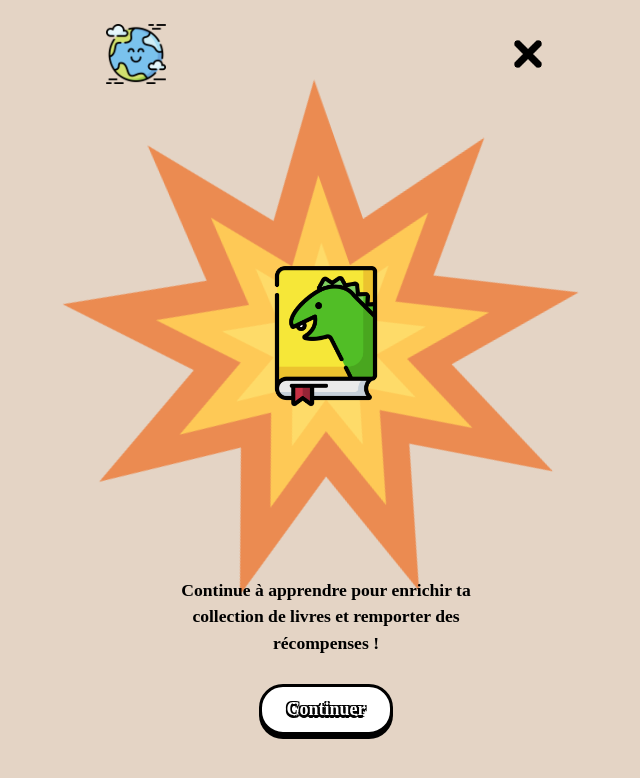
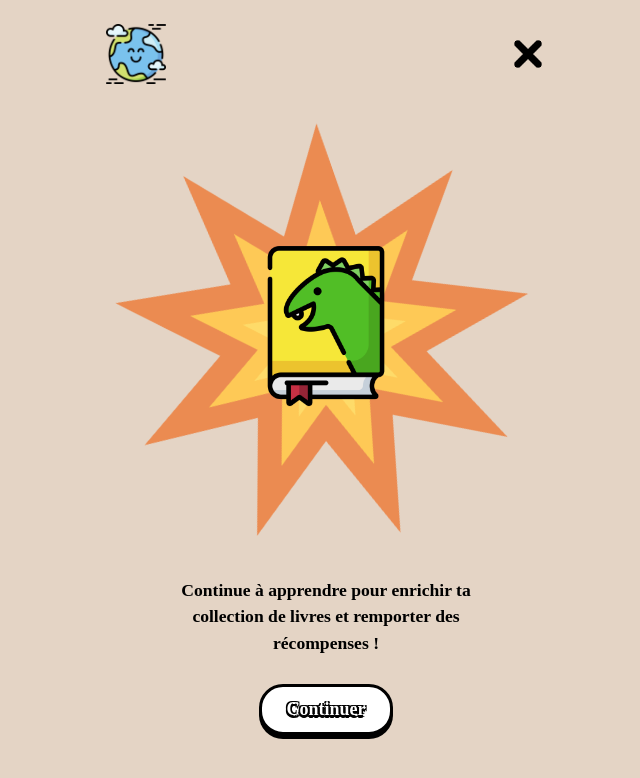
Before and after one commit to ramynbl/wiki-learn, a Next.js app: page /results/1 in a window 1280 px wide. Shown: the top 778 px of the page, without its empty margins (314-954 px from the left). Built offline with nearby package versions, Linux system fonts and the light colour scheme.

Commit message:
Fix : En desktop 1440x900 il avait un conflit sur les container dans card .answerSheet

```diff
--- a/src/app/quiz/[topicId]/Quiz.module.css
+++ b/src/app/quiz/[topicId]/Quiz.module.css
@@ -2,9 +2,10 @@
 .page {
   display: flex;
   flex-direction: column;
-  min-height: 100svh;
+  min-height: 100vh;
   background-color: var(--color-beige);
   box-sizing: border-box;
+  align-items: center; /* Centrage horizontal global */
 }
 
 /* ===== HEADER (globe + croix) ===== */
@@ -13,6 +14,7 @@
   align-items: center;
   justify-content: space-between;
   width: 100%;
+  max-width: 480px; /* On limite la largeur du contenu utile */
   padding: 24px 20px 0;
   flex-shrink: 0;
 }
@@ -41,6 +43,8 @@
 
 /* ===== PROGRESS BAR ===== */
 .progressWrapper {
+  width: 100%;
+  max-width: 480px;
   padding: 16px 20px 0;
   flex-shrink: 0;
 }
@@ -50,6 +54,8 @@
   display: flex;
   flex-direction: column;
   align-items: center;
+  width: 100%;
+  max-width: 480px;
   padding: 24px 24px 32px;
   gap: 16px;
   flex-shrink: 0;
@@ -72,6 +78,7 @@
 
 /* ===== ZONE RÉPONSES (bottom sheet avec cadre-question.png) ===== */
 .answerSheet {
+  width: 100%;
   flex: 1;
   background-image: url('/assets/components/cadre-question.png');
   background-size: 100% 100%;
@@ -80,23 +87,24 @@
   padding: 40px 24px 32px;
   display: flex;
   flex-direction: column;
+  align-items: center;
   justify-content: center;
 }
 
-/* Grille 2×2 pour les réponses courtes */
 .gridAnswers {
   display: grid;
   grid-template-columns: 1fr 1fr;
   gap: 16px;
   width: 100%;
+  max-width: 440px;
 }
 
-/* Liste empilée pour les réponses longues */
 .listAnswers {
   display: flex;
   flex-direction: column;
   gap: 14px;
   width: 100%;
+  max-width: 440px;
 }
 
 /* ===== ÉCRAN DE TRANSITION ===== */
@@ -106,6 +114,8 @@
   align-items: center;
   justify-content: center;
   flex: 1;
+  width: 100%;
+  max-width: 480px;
   padding: 40px 32px;
   gap: 32px;
   text-align: center;
@@ -127,26 +137,25 @@
 }
 
 /* ===== DESKTOP ===== */
-@media (min-width: 768px) {
-  /* La partie haute (header, question) reste centrée sur 480px */
-  .page {
-    max-width: 480px;
-    margin: 0 auto;
-  }
-
-  /*
-    Le cadre de réponses doit prendre TOUTE la largeur de la fenêtre.
-    "Full-bleed technique" : on sort violemment du parent 480px avec des marges négatives.
-    margin-left/right = -(50vw - 50% du parent) → ça aligne l'élément sur les bords de la fenêtre.
-    On repasse ensuite width à 100vw pour couvrir toute la fenêtre.
-  */
+@media (min-width: 1024px) {
   .answerSheet {
     background-image: url('/assets/components/cadre-question-desktop.png');
+    /* On force le plein écran quoi qu'il arrive (full-bleed technique) */
     margin-left: calc(50% - 50vw);
     margin-right: calc(50% - 50vw);
     width: 100vw;
-    /* Le contenu interne reste centré et pas trop large */
+    /* On ajuste le padding interne pour que les boutons restent centrés sur 560px max environ */
     padding-left: max(24px, calc(50vw - 280px));
     padding-right: max(24px, calc(50vw - 280px));
   }
 }
+
+/* Très grands écrans (1900px+ ou écrans larges) */
+@media (min-width: 1440px) and (min-height: 900px) {
+  .header, .progressWrapper, .questionSection, .transitionScreen {
+    max-width: 580px; /* Plus large pour les écrans géants */
+  }
+  .gridAnswers, .listAnswers {
+    max-width: 520px;
+  }
+}
--- a/src/app/results/[topicId]/Results.module.css
+++ b/src/app/results/[topicId]/Results.module.css
@@ -2,9 +2,10 @@
 .page {
   display: flex;
   flex-direction: column;
-  min-height: 100svh;
+  min-height: 100vh;
   background-color: var(--color-beige);
   box-sizing: border-box;
+  align-items: center; /* Centrage horizontal global */
 }
 
 /* ===== HEADER ===== */
@@ -13,6 +14,7 @@
   align-items: center;
   justify-content: space-between;
   width: 100%;
+  max-width: 480px;
   padding: 24px 20px 0;
   flex-shrink: 0;
 }
@@ -46,6 +48,8 @@
   flex-direction: column;
   align-items: center;
   justify-content: center;
+  width: 100%;
+  max-width: 480px;
   padding: 40px 28px;
   gap: 28px;
   text-align: center;
@@ -63,14 +67,15 @@
   text-align: center;
   line-height: 1.35;
   position: relative;
-  z-index: 10; /* Toujours au dessus de l'explosion */
+  z-index: 10;
 }
 
 /* Zone pour le livre + explosion */
 .rewardWrapper {
   position: relative;
-  width: 320px;
-  height: 420px; /* Augmenté pour éviter que l'explosion ne mange le texte */
+  width: 100%;
+  max-width: 320px;
+  height: 420px;
   display: flex;
   align-items: center;
   justify-content: center;
@@ -124,7 +129,7 @@
   line-height: 1.5;
   max-width: 320px;
   position: relative;
-  z-index: 10; /* Devant l'explosion */
+  z-index: 10;
 }
 
 /* ===== PHASE 3 : ZONE CHOIX ===== */
@@ -162,29 +167,8 @@
 }
 
 /* ===== DESKTOP ===== */
-@media (min-width: 768px) {
-  .page {
-    max-width: 480px;
-    margin: 0 auto;
-  }
-
-  .heroImage {
-    width: 140px;
-    height: 140px;
-  }
-
-  .rewardWrapper {
-    width: 100%;
-    height: 400px;
-    margin-top: 0;
-  }
-
-  .explosionContainer {
-    width: 500px;
-    height: 500px;
-  }
-
-  .choiceSection {
-    max-width: 400px;
+@media (min-width: 1440px) and (min-height: 900px) {
+  .header, .centerContent {
+    max-width: 580px;
   }
 }
--- a/src/app/reward/[topicId]/Reward.module.css
+++ b/src/app/reward/[topicId]/Reward.module.css
@@ -2,9 +2,10 @@
 .page {
   display: flex;
   flex-direction: column;
-  min-height: 100svh;
+  min-height: 100vh;
   background-color: var(--color-beige);
   box-sizing: border-box;
+  align-items: center; /* Centrage horizontal global */
 }
 
 /* ===== HEADER ===== */
@@ -13,6 +14,7 @@
   align-items: center;
   justify-content: space-between;
   width: 100%;
+  max-width: 480px;
   padding: 24px 20px 0;
   flex-shrink: 0;
 }
@@ -46,7 +48,9 @@
   flex-direction: column;
   align-items: center;
   justify-content: center;
-  padding: 20px 28px 60px; /* Un peu plus de padding bas pour remonter le tout si besoin */
+  width: 100%;
+  max-width: 480px;
+  padding: 20px 28px 60px;
   gap: 32px;
   text-align: center;
   position: relative;
@@ -61,7 +65,7 @@
 
 /* ===== BARRE DE PROGRESSION (PRELOADER) ===== */
 .progressContainer {
-  width: 80%;
+  width: 100%;
   max-width: 320px;
 }
 
@@ -88,11 +92,11 @@
 }
 
 /* ===== ZONE ILLUSTRATION (PAGES + EXPLOSION) ===== */
-/* Conteneur avec taille fixe pour que le centrage fonctionne parfaitement */
 .pagesWrapper {
   position: relative;
-  width: 320px;
-  height: 420px; /* Augmenté pour éviter que l'explosion ne mange le texte */
+  width: 100%;
+  max-width: 320px;
+  height: 420px;
   display: flex;
   align-items: center;
   justify-content: center;
@@ -100,7 +104,7 @@
 
 .pagesImageWrapper {
   position: relative;
-  z-index: 2; /* Devant l'explosion */
+  z-index: 2;
   display: flex;
   align-items: center;
   justify-content: center;
@@ -112,7 +116,6 @@
   object-fit: contain;
 }
 
-/* Ce container statique gère le centrage absolu par rapport à .pagesWrapper */
 .explosionContainer {
   position: absolute;
   top: 50%;
@@ -120,14 +123,13 @@
   transform: translate(-50%, -50%);
   width: 350px;
   height: 350px;
-  z-index: 1; /* Derrière les pages */
+  z-index: 1;
   display: flex;
   align-items: center;
   justify-content: center;
   pointer-events: none;
 }
 
-/* Le motion.div gère uniquement la rotation et le zoom */
 .explosionWrapper {
   width: 100%;
   height: 100%;
@@ -147,7 +149,7 @@
 .textContainer {
   margin-top: 10px;
   position: relative;
-  z-index: 10; /* Toujours au dessus de l'explosion */
+  z-index: 10;
 }
 
 .mainTitle {
@@ -158,29 +160,8 @@
 }
 
 /* ===== DESKTOP ===== */
-@media (min-width: 768px) {
-  .page {
-    max-width: 500px;
-    margin: 0 auto;
-  }
-
-  .pagesWrapper {
-    height: 360px; /* Réduit car les images sont plus petites */
-    margin-bottom: 20px;
-    }
-
-  .heroImage {
-    width: 140px;
-    height: 140px;
-  }
-
-  .explosionImage {
-    width: 380px;
-    height: 380px;
-  }
-
-  .pagesImage {
-    width: 160px;
-    height: 160px;
+@media (min-width: 1440px) and (min-height: 900px) {
+  .header, .centerContent {
+    max-width: 580px;
   }
 }
--- a/src/app/topic/[topicId]/[courseId]/Course.module.css
+++ b/src/app/topic/[topicId]/[courseId]/Course.module.css
@@ -2,14 +2,13 @@
 .page {
   display: flex;
   flex-direction: column;
-  min-height: 100svh;
+  min-height: 100vh;
   background-color: var(--color-beige);
-  padding: 32px 16px 40px; /* Padding ajusté pour respecter les bords dessinés de l'asset */
+  padding: 24px 16px;
   gap: 16px;
-  justify-content: center;
+  justify-content: space-between;
+  align-items: center;
   box-sizing: border-box;
-  /* On utilise l'asset de la carte fourni par le designer */
-  /* On ne met pas overflow: hidden ici pour laisser le stack respirer */
 }
 
 /* ===== HEADER ===== */
@@ -19,6 +18,7 @@
   justify-content: space-between;
   width: 100%;
   flex-shrink: 0;
+  max-width: 480px; /* On garde le header aligné avec la barre de progression */
 }
 
 .globeIcon {
@@ -44,18 +44,16 @@
 }
 
 /* ===== PROGRESS BAR (style Apple) ===== */
-
-/* La rangée qui contient dot + pill + dots */
 .progressRow {
   display: flex;
   align-items: center;
   gap: 8px;
   width: 100%;
+  max-width: 480px;
   flex-shrink: 0;
   height: 16px;
 }
 
-/* Chaque dot noir (step passé ou futur) */
 .progressDot {
   width: 24px;
   height: 14px;
@@ -64,7 +62,6 @@
   flex-shrink: 0;
 }
 
-/* La pill qui représente l'étape courante */
 .progressPill {
   flex: 1;
   height: 14px;
@@ -75,7 +72,6 @@
   position: relative;
 }
 
-/* Le fill blanc qui grossit de gauche à droite DANS la pill */
 .progressPillFill {
   position: absolute;
   left: 0;
@@ -86,14 +82,15 @@
 }
 
 /* ===== ZONE DU STACK DE CARTES ===== */
-
-/* Conteneur relatif — la taille est portée par la carte active */
 .cardArea {
   flex: 1;
+  width: 100%;
+  max-width: 480px;
   position: relative;
   display: flex;
-  align-items: flex-start;
+  align-items: center;
   justify-content: center;
+  margin: 0 auto;
 }
 
 .ghost {
@@ -110,25 +107,25 @@
 }
 
 .ghost:nth-child(1) {
-  transform: rotate(5deg) translate(22px, 8px);
+  transform: rotate(5deg) translate(5%, 1%);
   opacity: 0.4;
   z-index: 1;
 }
 
 .ghost:nth-child(2) {
-  transform: rotate(3.5deg) translate(15px, 5px);
+  transform: rotate(3.5deg) translate(3.5%, 0.8%);
   opacity: 0.55;
   z-index: 2;
 }
 
 .ghost:nth-child(3) {
-  transform: rotate(2deg) translate(9px, 3px);
+  transform: rotate(2deg) translate(2%, 0.5%);
   opacity: 0.75;
   z-index: 3;
 }
 
 .ghost:nth-child(4) {
-  transform: rotate(0.8deg) translate(4px, 1px);
+  transform: rotate(0.8deg) translate(1%, 0.2%);
   opacity: 0.9;
   z-index: 4;
 }
@@ -138,12 +135,11 @@
   position: relative;
   z-index: 10;
   width: 100%;
-  /* Le PNG porte son propre fond — on ne met AUCUNE background-color */
+  max-height: 85vh;
   background-image: url('/assets/components/card-cours.png');
   background-size: 100% 100%;
   background-repeat: no-repeat;
   background-color: transparent;
-  /* Padding interne pour que le contenu soit bien dans le cadre dessiné */
   padding: 40px 28px 48px;
   display: flex;
   flex-direction: column;
@@ -151,23 +147,19 @@
   justify-content: center;
   gap: 24px;
   cursor: pointer;
-  /* Ratio carte (portrait) */
   aspect-ratio: 0.6;
 }
 
-/* Titre de la carte */
 .cardTitle {
   text-align: center;
 }
 
-/* Image du pays */
 .cardImage {
   width: 150px;
   height: 110px;
   object-fit: contain;
 }
 
-/* Texte du fait */
 .factText {
   font-family: var(--font-lexend), sans-serif;
   font-size: 1rem;
@@ -213,14 +205,11 @@
   font-weight: 900;
 }
 
-/* Compteur "1/5" en bas à droite */
 .counter {
   align-self: flex-end;
 }
 
-/* ===== ZONES CLIQUABLES (gauche = retour, droite = suivant) ===== */
-
-/* Les 2 zones couvrent la carte entière sans toucher au contenu visible */
+/* ===== ZONES CLIQUABLES ===== */
 .clickZoneLeft,
 .clickZoneRight {
   position: absolute;
@@ -231,7 +220,6 @@
   background: transparent;
   border: none;
   padding: 0;
-  /* Pas de outline au focus pour garder le design propre */
   outline: none;
 }
 
@@ -245,7 +233,6 @@
   width: 60%;
 }
 
-/* Le petit chevron "‹" qui apparaît à gauche quand on peut revenir en arrière */
 .backIndicator {
   position: absolute;
   left: 12px;
@@ -260,7 +247,6 @@
   transition: opacity 0.2s ease;
 }
 
-/* Quand la souris survole la zone gauche, le chevron devient plus visible */
 .clickZoneLeft:hover ~ .backIndicator {
   opacity: 0.5;
 }
@@ -268,8 +254,13 @@
 /* ===== DESKTOP ===== */
 @media (min-width: 768px) {
   .page {
-    max-width: 480px;
-    margin: 0 auto;
-    padding: 40px 40px 48px;
+    padding: 32px 40px;
   }
 }
+
+/* Très grands écrans (1900px+ ou écrans larges) */
+@media (min-width: 1440px) and (min-height: 900px) {
+  .cardArea, .header, .progressRow {
+    max-width: 600px; /* On agrandit pour que ça remplisse mieux les grands écrans */
+  }
+}
```
